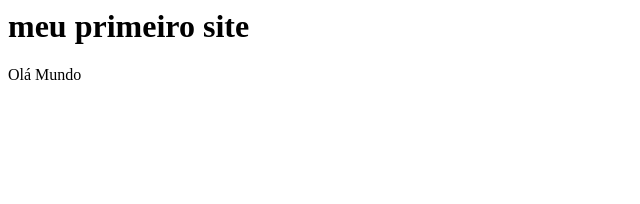
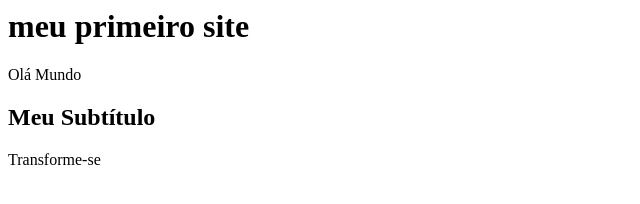
Before and after one commit to dayseborgesdeoliveira/Aula02, a plain HTML site: page index.html in a window 1280 px wide. Shown: the whole page, without its empty margins (0-640 px from the left). Drawn offline with Linux system fonts and the light colour scheme.

Commit message:
Segundo Commit

```diff
--- a/index.html
+++ b/index.html
@@ -1,2 +1,4 @@
 <h1> meu primeiro site </h1>
 <p> Olá Mundo </p>
+<h2> Meu Subtítulo </h2>
+<p> Transforme-se </p>
```
